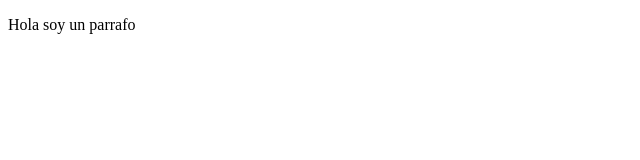
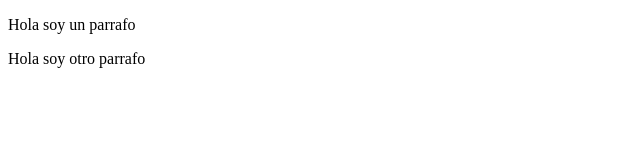
Before and after one commit to alanmartinc/proyectoDemoCursoPrework, a plain HTML site: page index.html in a window 1280 px wide. Shown: the whole page, without its empty margins (0-640 px from the left). Drawn offline with Linux system fonts and the light colour scheme.

Commit message:
Se agregue un parrafo

```diff
--- a/index.html
+++ b/index.html
@@ -7,4 +7,5 @@
 </head>
 <body>
     <p>Hola soy un parrafo</p>
+    <p>Hola soy otro parrafo</p>
 </html>
```
